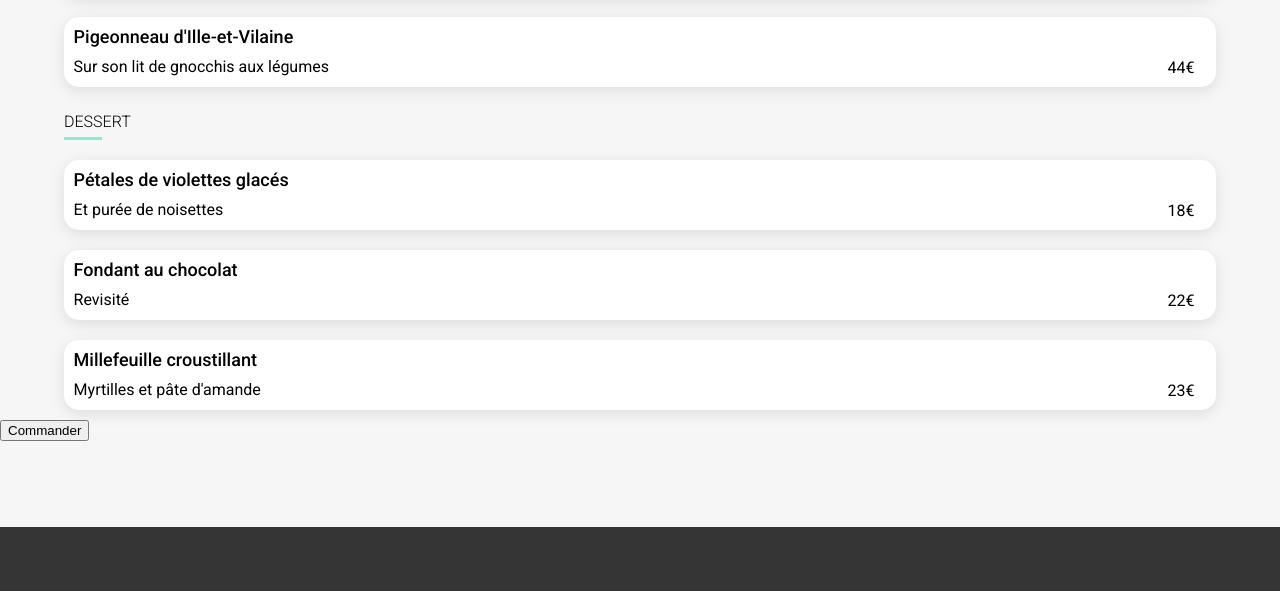
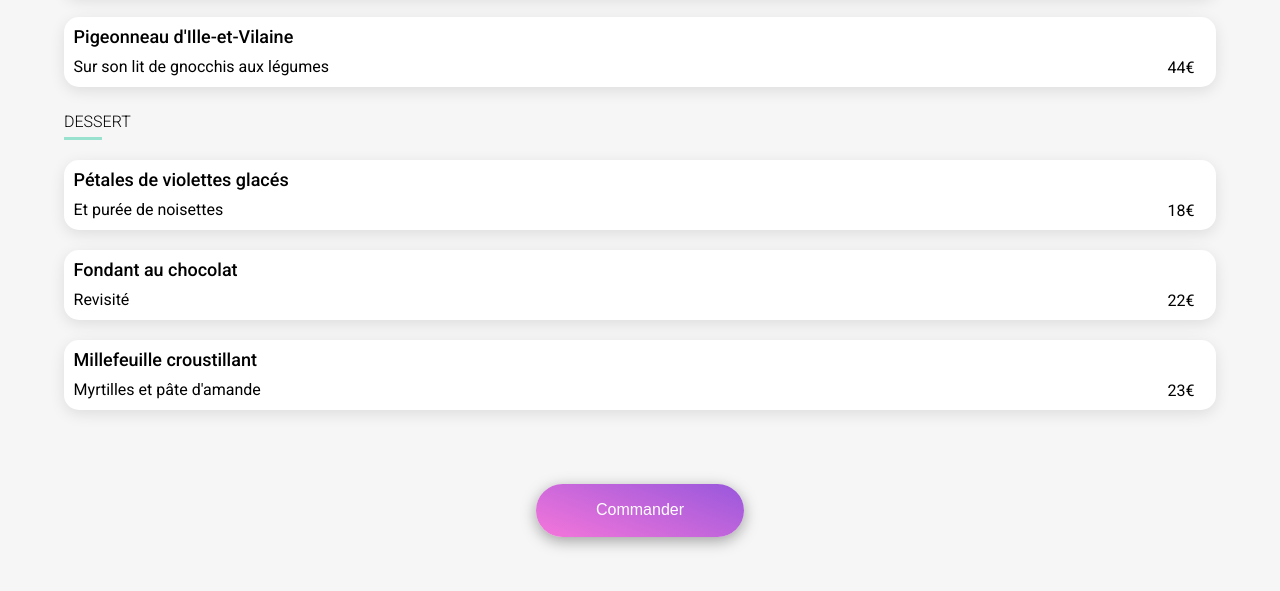
Before and after one commit to mhdgri/ohmyfood, a website: page a-la-française.html in a window 1280 px wide. Shown: the part 1057-1648 px from the top of the page. Drawn offline with Linux system fonts and the light colour scheme; a web font is replaced by a local one.

Commit message:
Ajout des boutons manquant sur les 3 pages menu

```diff
--- a/a-la-française.html
+++ b/a-la-française.html
@@ -153,8 +153,8 @@
             </div>
         </section>
 
-        <div class="flex">
-            <button class="flex__button">Commander</button>
+        <div class="btn">
+            <button class="btn__content">Commander</button>
         </div>
 
     </main>
```
Also changed, not shown: la-note-enchantee.html (+2 -2 lines), le-delice-des-sens.html (+2 -2 lines).
